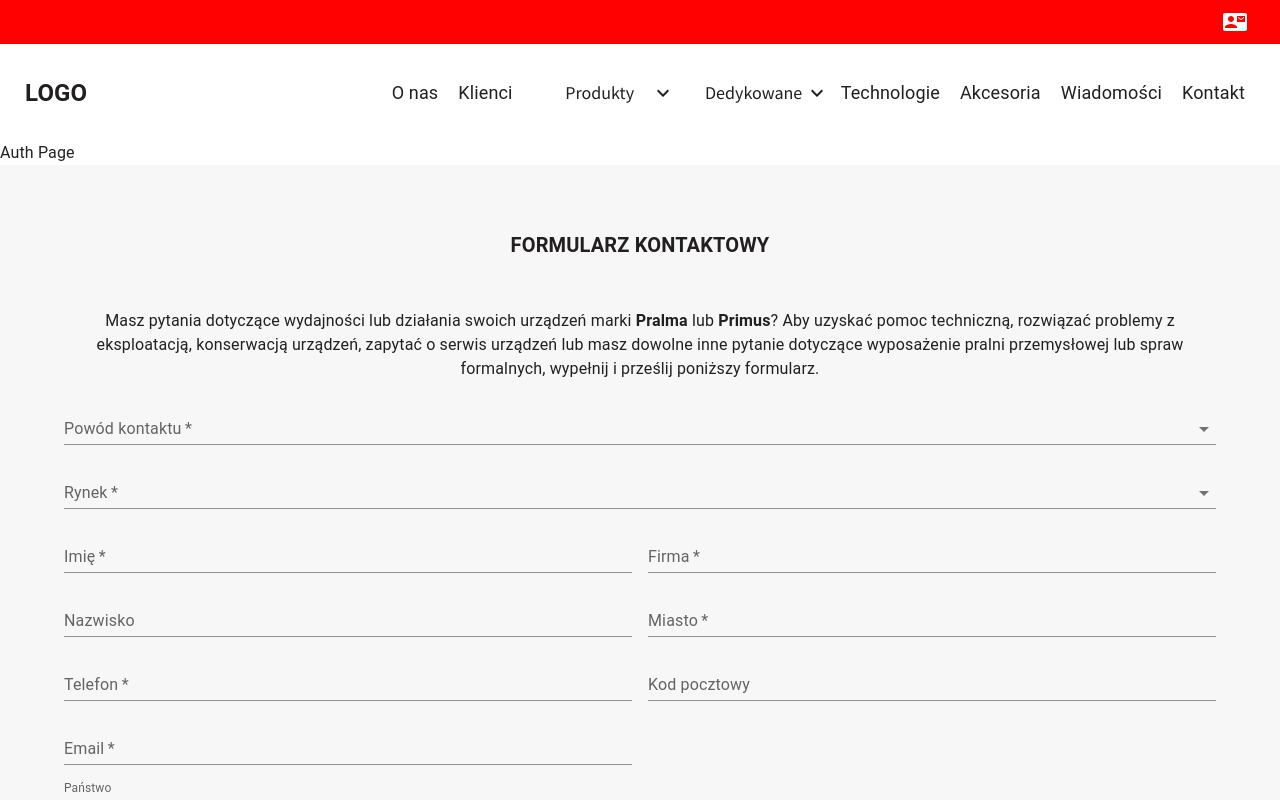
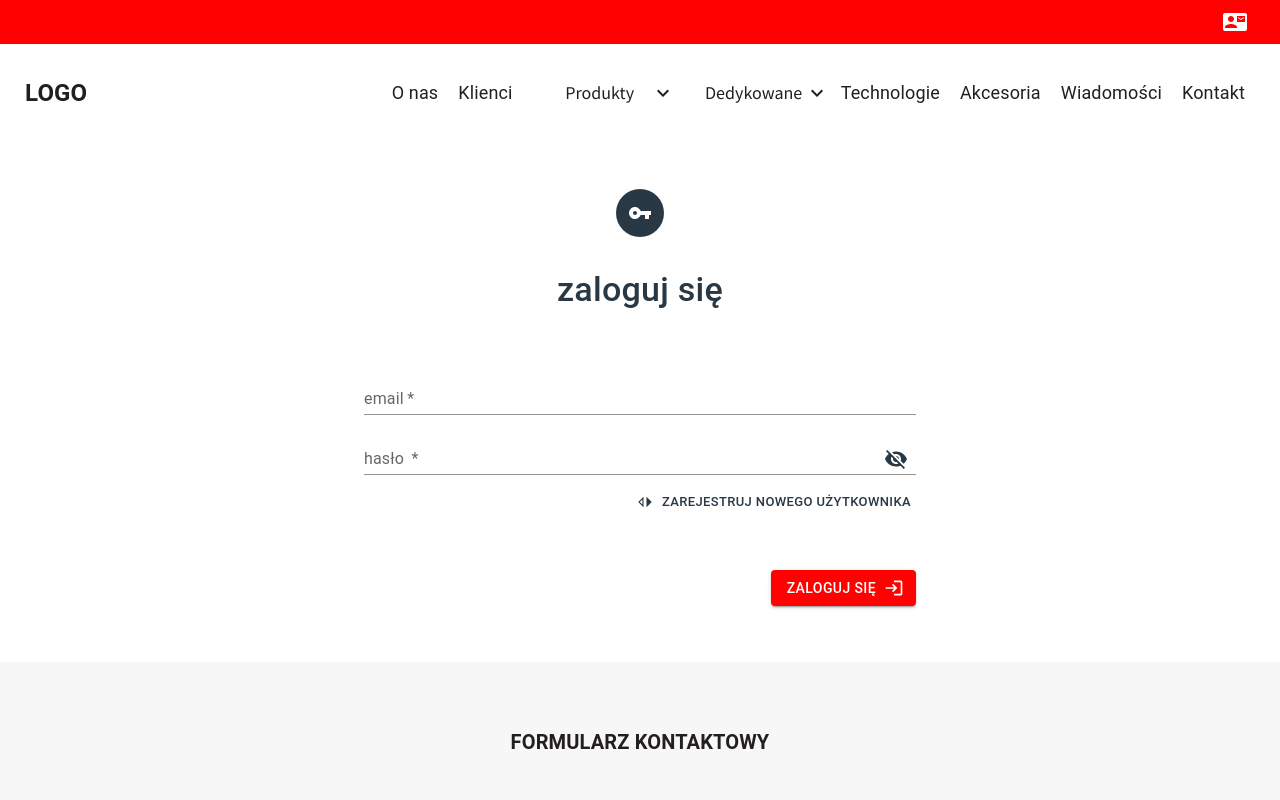
Before and after one commit to krystek77/react-website-client-side, a React (Create React App) app: page /autoryzacja in a window 1280 px wide. Built offline with nearby package versions, Linux system fonts and the light colour scheme.

Commit message:
Add form to login and register new user

```diff
--- a/src/pages/Auth.js
+++ b/src/pages/Auth.js
@@ -1,11 +1,132 @@
-import React from 'react';
+/* eslint-disable no-unused-vars */
+import React, { useState } from 'react';
+import { Container, Typography, Box, TextField, FormControl, InputLabel, Input, InputAdornment, IconButton, Button,Avatar } from '@mui/material';
+import { Visibility, VisibilityOff, Login, SwitchLeft, VpnKey } from '@mui/icons-material';
+
 import useStyles from './styles';
 
-function Auth(){
-    const classes = useStyles();
+function Auth() {
+  const classes = useStyles();
+  const [authData, setAuthData] = useState({ email: '', password: '', confirmPassword: '', firstName: '', lastName: '' });
+  const [isPasswordVisible, setIsPasswordVisible] = useState(false);
+  const [isConfirmPasswordVisible, setIsConfirmPasswordVisible] = useState(false);
+  const [isSignup,setIsSignup] = useState(false);
 
-    return (
-        <div className={classes['page']}>Auth Page</div>
-    )
+  const handleAuth = (e) => {
+    e.preventDefault();
+    clear();
+  };
+  const clear = () => {
+    setAuthData({email: '', password: '', confirmPassword: '', firstName: '', lastName: '' });
+    setIsPasswordVisible(false);
+    setIsConfirmPasswordVisible(false);
+  };
+  const switchMode = ()=>{ setIsSignup((prevState)=>!prevState) };
+
+  const user = {
+    roles: ['admin', 'user'],
+  };
+  const isAdmin = user.roles.some((role) => role === 'admin');
+
+  return (
+    <Container component="main" maxWidth="sm" className={`${classes.page} ${classes.pageAuth}`}>
+      <Avatar className={`${classes.pageAuthAvatar}`}><VpnKey/></Avatar>
+      {isSignup ? (
+        <Typography className={`${classes.pageAuthTitle}`} component="h2" variant="h4" textAlign="center" gutterBottom> zarejestruj użytkownika </Typography>
+      ) : (
+        <Typography className={`${classes.pageAuthTitle}`} component="h2" variant="h4" textAlign="center" gutterBottom> zaloguj się </Typography>
+      )}
+
+      <Box component="form" className={`${classes.pageAuthForm}`} onSubmit={handleAuth}>
+        {isSignup && (
+          <FormControl className={`${classes.pageAuthFormControl} ${classes.pageAuthFormControlNames}`} variant="standard" fullWidth margin="dense">
+            <TextField className={`${classes.pageAuthInput}`} label="firstName" type="text" name="firstName" value={authData.firstName} placeholder="imię" onChange={(e) => setAuthData({ ...authData, firstName: e.target.value })} variant="standard" />
+            <TextField className={`${classes.pageAuthInput}`} label="lastName" type="text" name="lastName" value={authData.lastName} placeholder="nazwisko" onChange={(e) => setAuthData({ ...authData, lastName: e.target.value })} variant="standard" />
+          </FormControl>
+        )}
+        <FormControl className={`${classes.pageAuthFormControl}`} variant="standard" fullWidth margin="dense">
+          <TextField className={`${classes.pageAuthInput}`} required label="email" type="text" name="email" value={authData.email} placeholder="email" onChange={(e) => setAuthData({ ...authData, email: e.target.value })} variant="standard" />
+        </FormControl>
+        <FormControl className={`${classes.pageAuthFormControl}`} variant="standard" fullWidth margin="dense" required>
+          <InputLabel className={`${classes.pageAuthLabel}`} htmlFor="outlined-adornment-password"> hasło </InputLabel>
+          <Input
+            className={`${classes.pageAuthInput}`}
+            id="outlined-adornment-password"
+            label="hasło"
+            type={isPasswordVisible ? 'text' : 'password'}
+            name="password"
+            placeholder="hasło"
+            value={authData.password}
+            onChange={(e) => setAuthData({ ...authData, password: e.target.value })}
+            endAdornment={
+              <InputAdornment position="end">
+                <IconButton className={`${classes.pageAuthIconInput}`} aria-label="toggle password visibility" onClick={() => setIsPasswordVisible((prevState) => !prevState)} onMouseDown={() => setIsPasswordVisible((prevState) => !prevState)}>
+                  {isPasswordVisible ? <Visibility /> : <VisibilityOff />}
+                </IconButton>
+              </InputAdornment>
+            }
+          />
+        </FormControl>
+
+        {isSignup && (
+          <FormControl className={`${classes.pageAuthFormControl}`} variant="standard" fullWidth margin="dense" required>
+            <InputLabel className={`${classes.pageAuthLabel}`} htmlFor="outlined-adornment-confirm-password"> powtórz hasło </InputLabel>
+            <Input
+              className={`${classes.pageAuthInput}`}
+              id="outlined-adornment-confirm-password"
+              label="potwierdź hasło"
+              type={isConfirmPasswordVisible ? 'text' : 'password'}
+              name="confirmPassword"
+              placeholder="potwierdź hasło"
+              value={authData.confirmPassword}
+              onChange={(e) => setAuthData({ ...authData, confirmPassword: e.target.value })}
+              endAdornment={
+                <InputAdornment position="end">
+                  <IconButton className={`${classes.pageAuthIconInput}`} aria-label="toggle password visibility" onClick={() => setIsConfirmPasswordVisible((prevState) => !prevState)} onMouseDown={() => setIsConfirmPasswordVisible((prevState) => !prevState)}>
+                    {isConfirmPasswordVisible ? <Visibility /> : <VisibilityOff />}
+                  </IconButton>
+                </InputAdornment>
+              }
+            />
+          </FormControl>
+        )}
+        {(isAdmin && !isSignup) && (
+          <FormControl className={`${classes.pageAuthFormControl}`} variant="standard" fullWidth margin="dense">
+            <Button
+              className={`${classes.pageAuthButton} ${classes.pageAuthButtonSwitch}`}
+              type="button"
+              size="small"
+              aria-label="toggle to register new user"
+              onClick={switchMode}
+              onMouseDown={switchMode}
+              startIcon={<SwitchLeft/>}>
+                zarejestruj nowego użytkownika
+            </Button>
+          </FormControl>)
+        }
+        {isSignup && (
+          <FormControl className={`${classes.pageAuthFormControl} ${classes.pageAuthFormControlSwitch}`} variant="standard" fullWidth margin="dense">
+            <Button
+              className={`${classes.pageAuthButton} ${classes.pageAuthButtonSwitch}`}
+              type="button"
+              size="small"
+              aria-label="toggle to login"
+              onClick={switchMode}
+              onMouseDown={switchMode}
+              startIcon={<SwitchLeft/>}>
+                Masz konto? Zaloguj się
+            </Button>
+          </FormControl>
+        )}
+        <FormControl className={`${classes.pageAuthFormControl} ${classes.pageAuthFormControlActions}`} variant="standard" fullWidth margin="normal">
+          {isSignup ? (
+            <Button className={`${classes.pageAuthButton}`} type="submit" variant="contained" endIcon={<Login />}> Zarejestruj użytkownika </Button>
+          ) : (
+            <Button className={`${classes.pageAuthButton}`} type="submit" variant="contained" endIcon={<Login />}> Zaloguj się </Button>
+          )}
+        </FormControl>
+      </Box>
+    </Container>
+  );
 }
 export default Auth;
--- a/src/pages/styles.js
+++ b/src/pages/styles.js
@@ -2,35 +2,91 @@
 import { makeStyles } from '@mui/styles';
 export default makeStyles((theme) => ({
   page: {
+    flexGrow: 1,
+    display: 'flex',
+    flexDirection: 'column',
+    justifyContent: 'initial',
+    alignItems: 'initial',
   },
-  ['page--news']:{
+
+  /**
+   * auth page
+   */
+
+  pageAuth: {
+    paddingTop: 48,
   },
-  ['page-wrapper']:{
-    display:"flex",
-    flexDirection:"column-reverse",
-    [theme.breakpoints.up("md")]:{
-      flexDirection:"column"
+  pageAuthAvatar:{
+    backgroundColor:theme.palette.secondary.main,
+    color:theme.palette.secondary.contrastText,
+    width:48,
+    height:48,
+    margin:"0 auto",
+    marginBottom:32
+  },
+  pageAuthTitle: {
+    fontWeight: 500,
+    marginBottom: 48,
+    color:theme.palette.secondary.main
+  },
+  pageAuthForm: {
+    marginBottom: 48,
+  },
+  pageAuthFormControl: {},
+  pageAuthFormControlNames: {
+    flexDirection: 'row',
+    justifyContent: 'space-between',
+  },
+  pageAuthFormControlSwitch:{
+    '& .MuiSvgIcon-root':{
+      transform:'rotate(180deg)',
     }
-  },
-  ['page__section']:{
-    paddingLeft:0,
-    paddingRight:0,
 
   },
-  ['page__header']:{
-    width:"100%",
-    backgroundColor:theme.palette.secondary.main,
-    marginBottom:48
+  pageAuthFormControlActions: {
+    marginTop: 48,
   },
-  ['page__title']:{
-    fontWeight:700,
-    fontSize:24,
-    padding:"48px 24px",
-    textAlign:"left",
-    textTransform:"uppercase",
-    color:theme.palette.secondary.contrastText
+  pageAuthInput: {},
+  pageAuthLabel: {},
+  pageAuthIconInput: {
+    color:theme.palette.secondary.main
   },
-  ['page__title--center']:{
-    textAlign:"center"
-  }
+  pageAuthButton: {
+    marginLeft: 'auto',
+  },
+  pageAuthButtonSwitch:{
+    color:theme.palette.secondary.main
+  },
+
+ /**
+   * end auth page
+   */
+
+  ['page-wrapper']: {
+    display: 'flex',
+    flexDirection: 'column-reverse',
+    [theme.breakpoints.up('md')]: {
+      flexDirection: 'column',
+    },
+  },
+  ['page__section']: {
+    paddingLeft: 0,
+    paddingRight: 0,
+  },
+  ['page__header']: {
+    width: '100%',
+    backgroundColor: theme.palette.secondary.main,
+    marginBottom: 48,
+  },
+  ['page__title']: {
+    fontWeight: 700,
+    fontSize: 24,
+    padding: '48px 24px',
+    textAlign: 'left',
+    textTransform: 'uppercase',
+    color: theme.palette.secondary.contrastText,
+  },
+  ['page__title--center']: {
+    textAlign: 'center',
+  },
 }));
```
